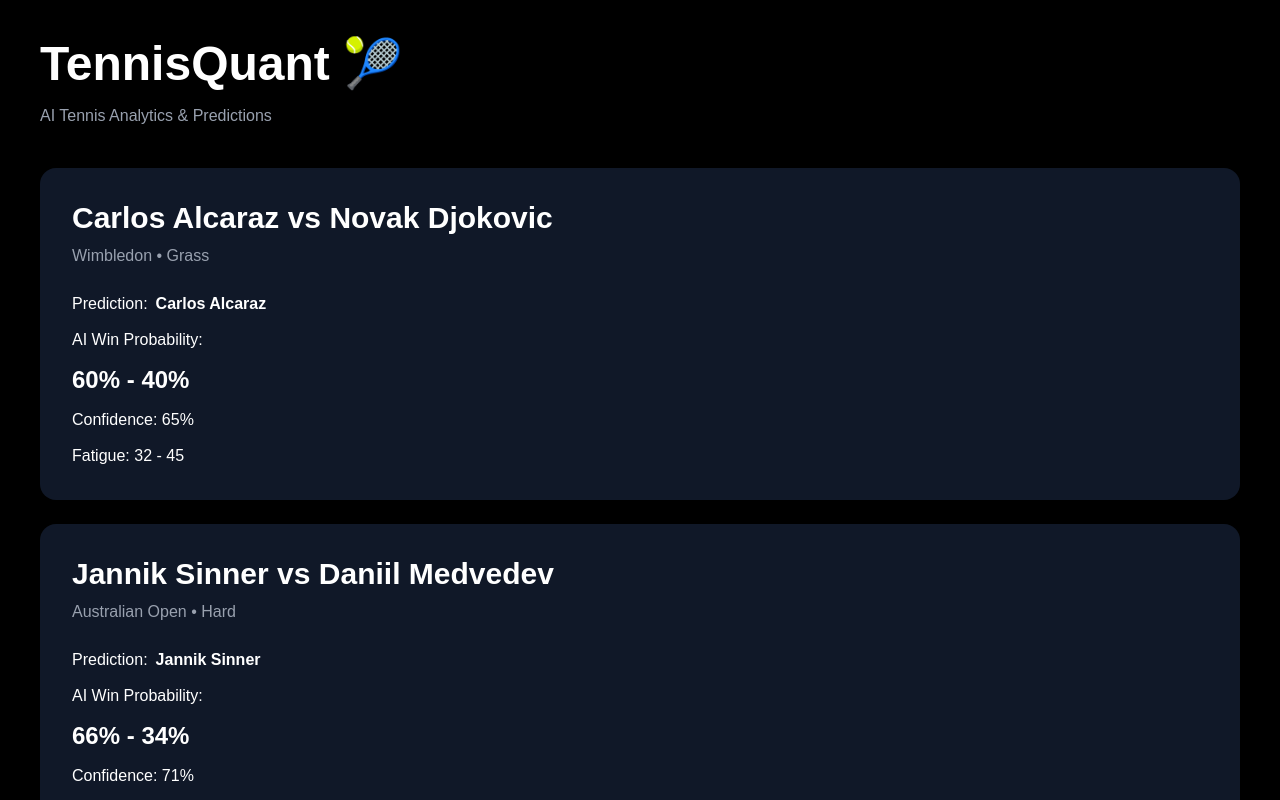
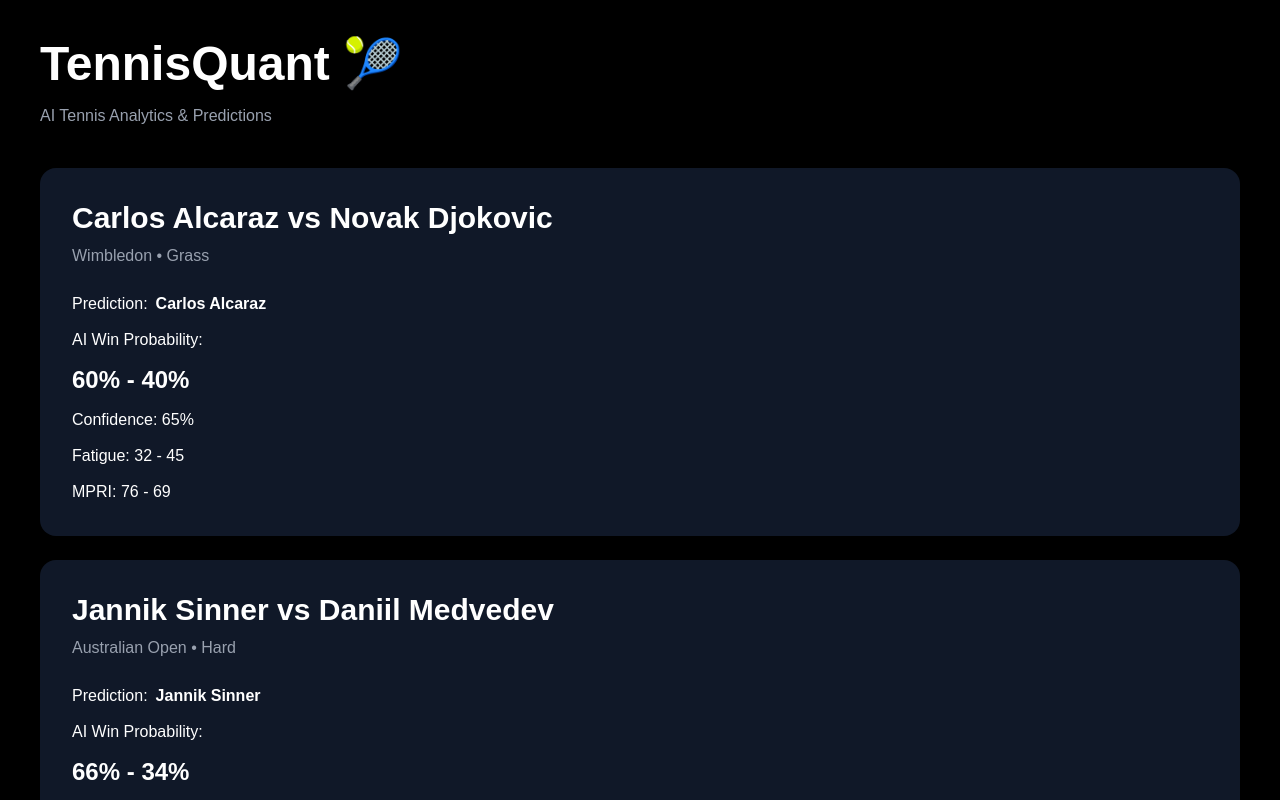
Before and after one commit to crimarap-sudo/tennisquant, a Next.js app: page / in a window 1280 px wide. Shown: the top 800 px of the page. Built offline with nearby package versions, Linux system fonts and the light colour scheme.

Commit message:
Add MPRI readiness index

```diff
--- a/app/page.tsx
+++ b/app/page.tsx
@@ -1,5 +1,6 @@
 import { matches } from "@/data/matches";
 import { calculatePrediction } from "@/lib/predictionEngine";
+import { calculateMPRI } from "@/lib/mpriEngine";
 
 
 export default function Home() {
@@ -33,6 +34,25 @@
             match.fatigue.player1,
             match.fatigue.player2
           );
+
+
+          const mpriPlayer1 = calculateMPRI(
+            match.momentum.player1,
+            match.fatigue.player1,
+            80,
+            30,
+            75
+          );
+
+
+          const mpriPlayer2 = calculateMPRI(
+            match.momentum.player2,
+            match.fatigue.player2,
+            80,
+            30,
+            75
+          );
+
 
 
           return (
@@ -87,12 +107,23 @@
                 </p>
 
 
+
                 <p>
                   Fatigue:
                   {" "}
                   {match.fatigue.player1}
                   {" - "}
                   {match.fatigue.player2}
+                </p>
+
+
+
+                <p>
+                  MPRI:
+                  {" "}
+                  {mpriPlayer1}
+                  {" - "}
+                  {mpriPlayer2}
                 </p>
 
 
--- /dev/null
+++ b/lib/mpriEngine.ts
@@ -0,0 +1,19 @@
+export function calculateMPRI(
+  form:number,
+  fatigue:number,
+  surface:number,
+  stress:number,
+  eloTrend:number
+){
+
+  let mpri =
+    (form * 0.35) +
+    ((100 - fatigue) * 0.25) +
+    (surface * 0.20) +
+    ((100 - stress) * 0.10) +
+    (eloTrend * 0.10);
+
+
+  return Math.round(mpri);
+
+}
```
